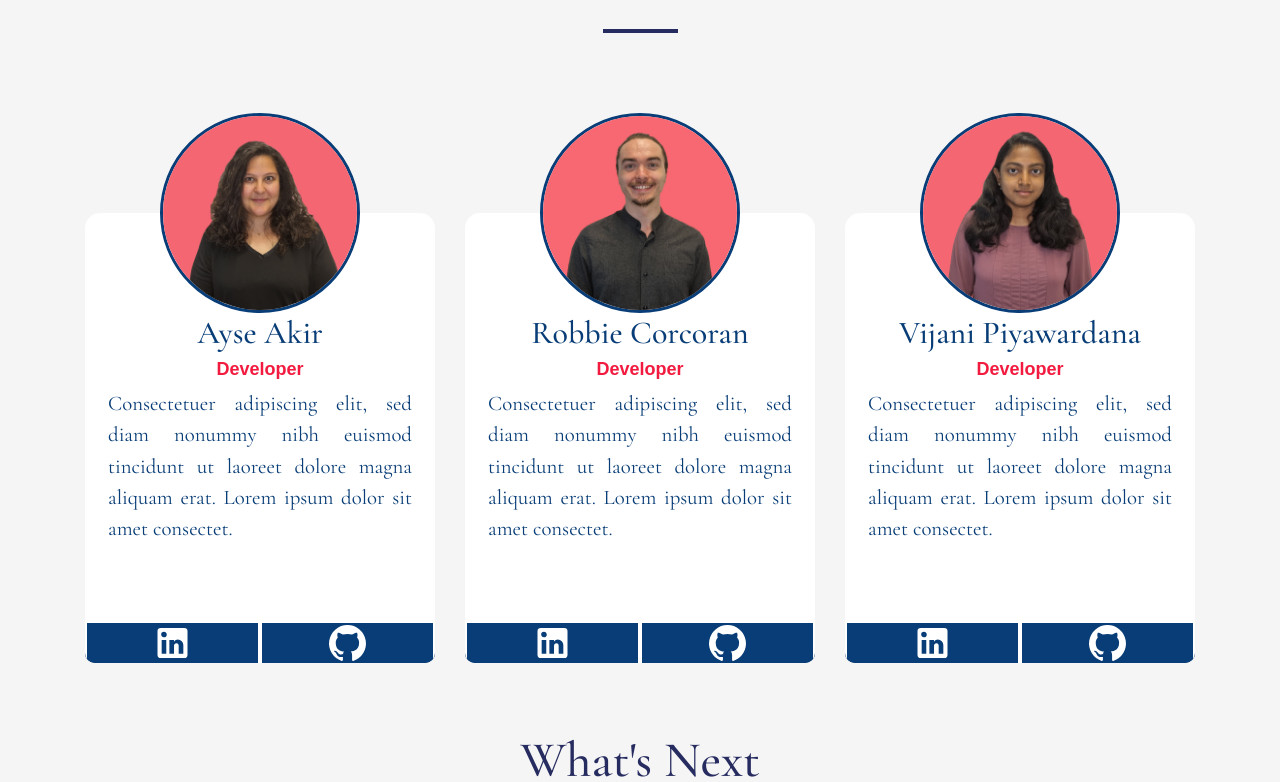
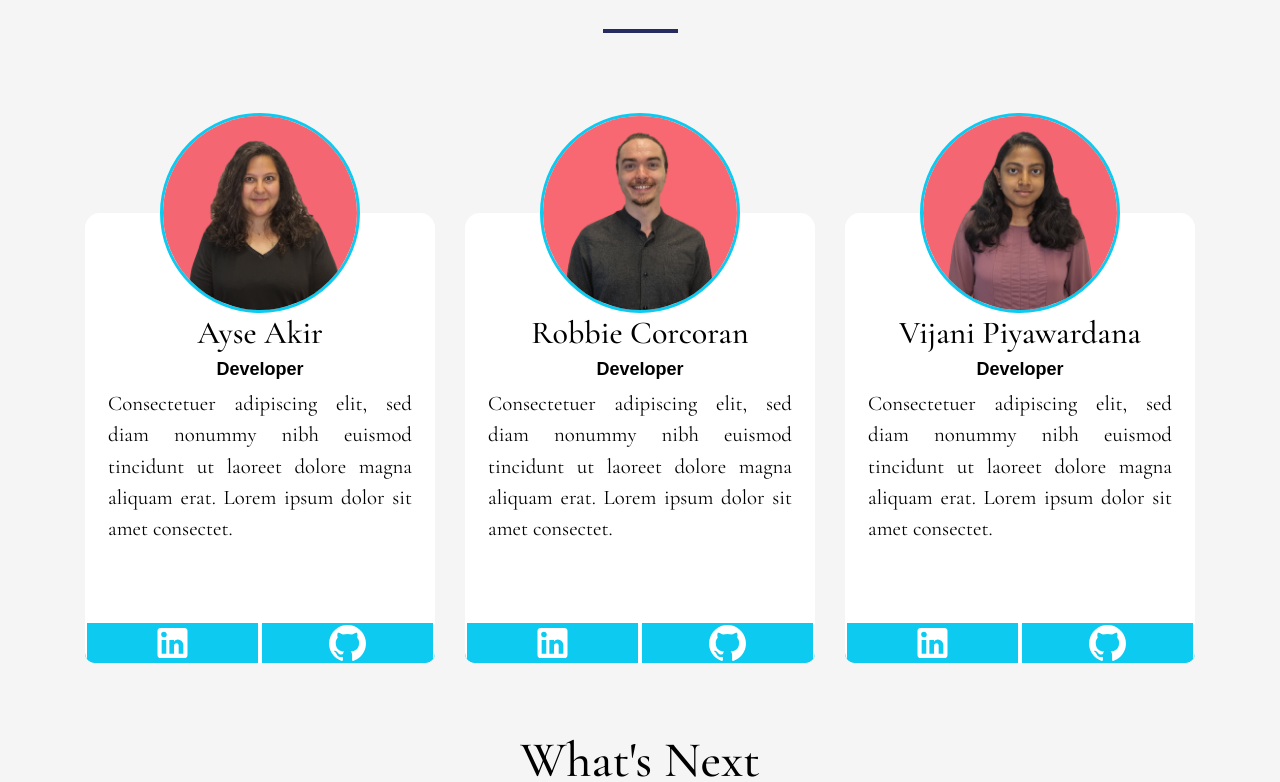
Before and after one commit to ascendio-stor-E/stor-e_FrontEnd, a React (Vite) app: page /about in a window 1280 px wide. Shown: the part 998-1780 px from the top of the page. Built offline with nearby package versions, Linux system fonts and the light colour scheme.

Commit message:
Modal and About color changes

```diff
--- a/src/App.css
+++ b/src/App.css
@@ -222,7 +222,7 @@ button {
   text-align: center;
   margin: 50px auto auto 0;
   font-size: 50px;
-  color: #272c60;
+  color: #000;
 }
 
 .about__divider {
@@ -289,7 +289,7 @@ button {
   position: absolute;
   top: 0;
   border-radius: 50%;
-  border: 3px solid rgba(8, 61, 119);
+  border: 3px solid #0DCAF0;
 }
 
 .about_name {
@@ -302,7 +302,7 @@ button {
   left: 0;
   width: 100%;
   height: 40px;
-  background-color: rgba(8, 61, 119);
+  background-color: #0DCAF0;
   display: flex;
   justify-content: space-around;
   align-items: center;
@@ -313,7 +313,7 @@ button {
   width: 50%;
   height: 100%;
   font-size: 20px !important;
-  background-color: rgba(8, 61, 119);
+  background-color: #0DCAF0;
   border-right: 2px solid #fff;
   border-left: 2px solid #fff;
   color: #fff;
@@ -321,23 +321,23 @@ button {
 }
 
 .about__social-media svg:hover {
-  background-color: red;
+  background-color: #083d77;
 }
 
 .about__description h1 {
-  color: rgba(8, 61, 119);
+  color: #000;
 }
 
 .about__description h2 {
   font-family: 'Poppins', sans-serif;
   text-align: center;
-  color: #f21b3f;
+  color: #000;
   font-weight: 600;
   font-size: 18px;
 }
 
 .about__description p {
-  color: rgba(8, 61, 119);
+  color: #000;
   text-align: justify;
   padding: 0 15px;
 }
@@ -350,7 +350,7 @@ button {
   justify-content: center;
   align-items: center;
   background-color: #f0f0f0;
-  border: 2px solid #333;
+  border: 2px solid #0DCAF0;
   border-radius: 10px;
   padding: 20px;
 }
@@ -378,7 +378,7 @@ button {
   font-size: 16px;
   font-weight: bold;
   color: #fff;
-  background-color: #00a9cc;
+  background-color: #0DCAF0;
   border: none;
   border-radius: 5px;
   padding: 10px 20px;
```
